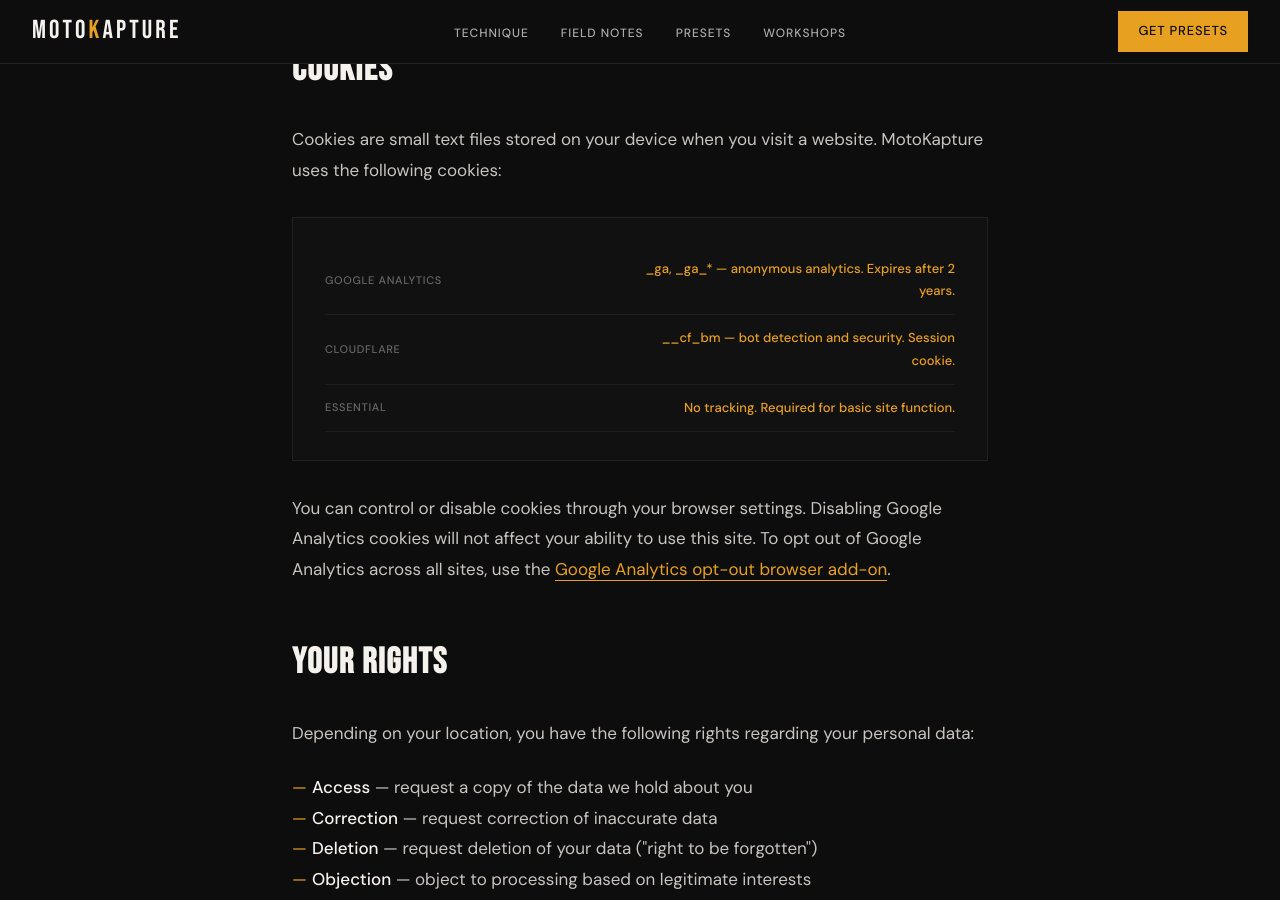
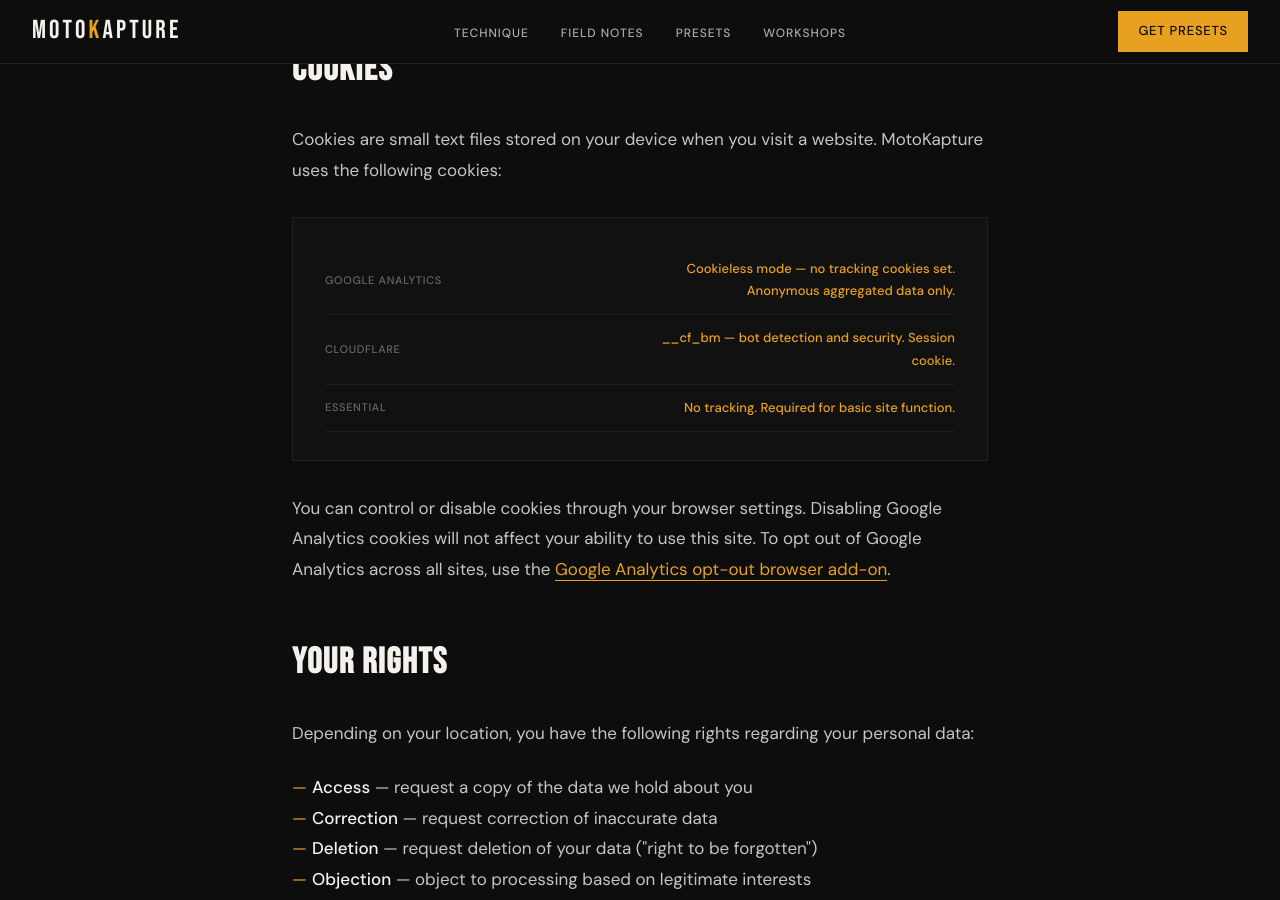
Before and after one commit to MotoKapture/MotoKapture, a Jekyll site: the page built from privacy/index.html, in a window 1280 px wide and 900 px high, scrolled down 2201 px. Built offline with Jekyll 4.4.1, drawn with Linux system fonts in a browser that asks for light colours.

Commit message:
Update index.html

```diff
--- a/privacy/index.html
+++ b/privacy/index.html
@@ -53,9 +53,9 @@ title: Privacy & Cookies
     <div class="settings-block">
       <table class="settings-table">
         <tr>
-          <td>Google Analytics</td>
-          <td>_ga, _ga_* — anonymous analytics. Expires after 2 years.</td>
-        </tr>
+  <td>Google Analytics</td>
+  <td>Cookieless mode — no tracking cookies set. Anonymous aggregated data only.</td>
+</tr>
         <tr>
           <td>Cloudflare</td>
           <td>__cf_bm — bot detection and security. Session cookie.</td>
```
